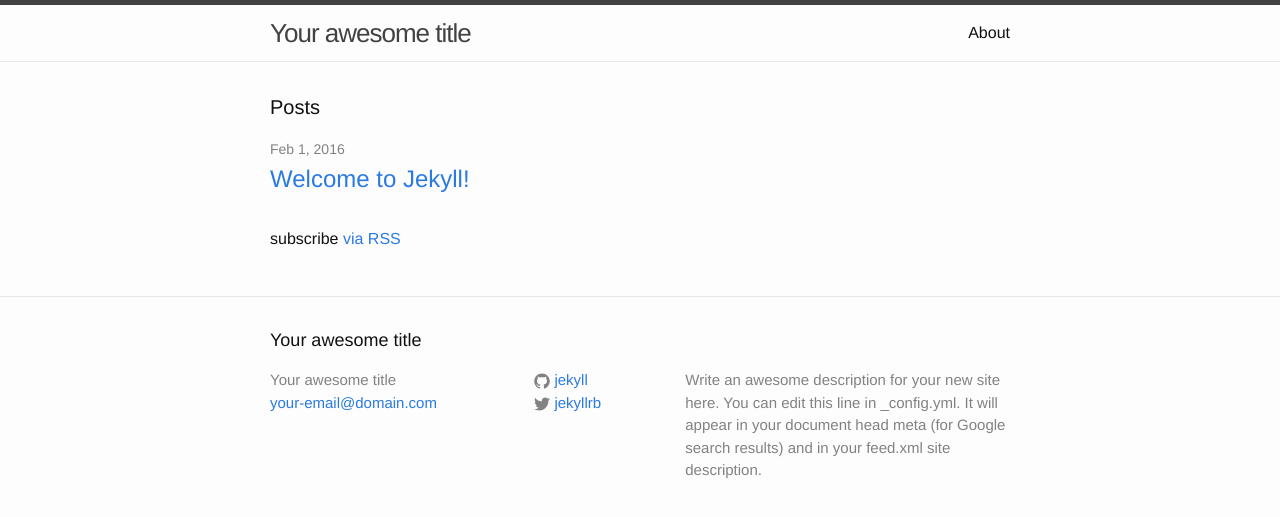
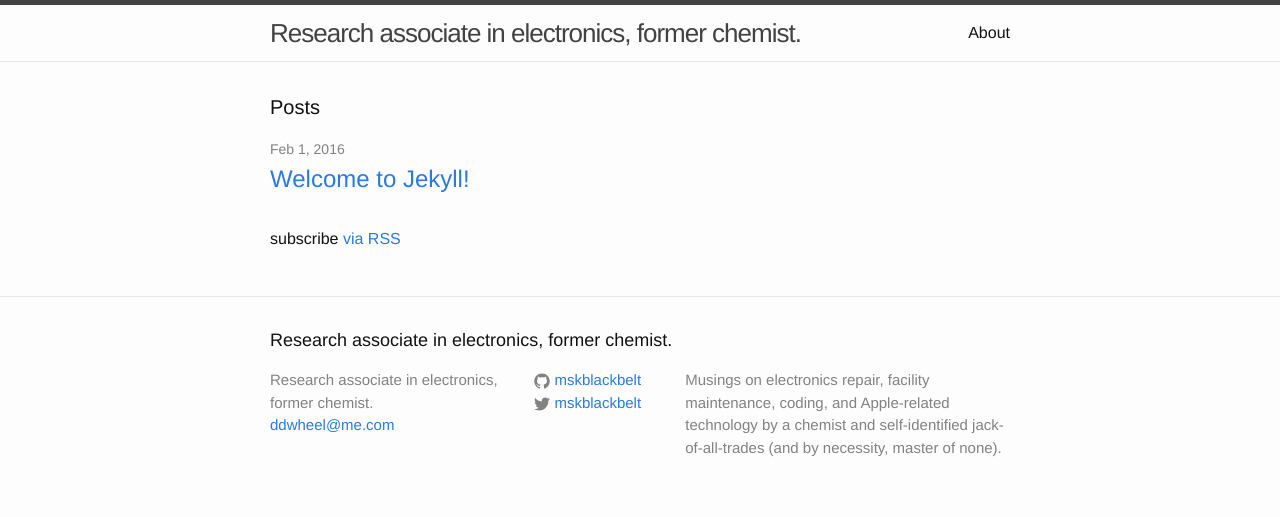
Before and after one commit to mskblackbelt/mskblackbelt.github.io, a Jekyll site: the page built from index.html, in a window 1280 px wide. Shown: the top 517 px of the page. Built offline with Jekyll 4.4.1, drawn with Linux system fonts in a browser that asks for light colours.

Commit message:
Working version, default theme. Twitter logo not working in footer.

```diff
--- a/_config.yml
+++ b/_config.yml
@@ -6,16 +6,16 @@
 # 'jekyll serve'. If you change this file, please restart the server process.
 
 # Site settings
-title: Your awesome title
-email: your-email@domain.com
+title: Research associate in electronics, former chemist.
+email: ddwheel@me.com
 description: > # this means to ignore newlines until "baseurl:"
-  Write an awesome description for your new site here. You can edit this
-  line in _config.yml. It will appear in your document head meta (for
-  Google search results) and in your feed.xml site description.
+  Musings on electronics repair, facility maintenance, coding, and
+  Apple-related technology by a chemist and self-identified jack-of-all-trades
+  (and by necessity, master of none).
 baseurl: "" # the subpath of your site, e.g. /blog
-url: "http://yourdomain.com" # the base hostname & protocol for your site
-twitter_username: jekyllrb
-github_username:  jekyll
+url: "http://mskblackbelt.github.io" # the base hostname & protocol for your site
+twitter_username: mskblackbelt
+github_username:  mskblackbelt
 
 # Build settings
 markdown: kramdown
--- a/_includes/icon-github.html
+++ b/_includes/icon-github.html
@@ -1 +1,4 @@
-<a href="https://github.com/{{ include.username }}"><span class="icon icon--github">{% include icon-github.svg %}</span><span class="username">{{ include.username }}</span></a>
+<a href="https://github.com/{{ include.username }}">
+	<span class="icon icon--github">{% include icon-github.svg %}</span>
+	<span class="username">{{ include.username }}</span>
+</a>
--- a/_includes/icon-twitter.html
+++ b/_includes/icon-twitter.html
@@ -1 +1,4 @@
-<a href="https://twitter.com/{{ include.username }}"><span class="icon icon--twitter">{% include icon-twitter.svg %}</span><span class="username">{{ include.username }}</span></a>
+<a href="https://twitter.com/{{ include.username }}">
+	<span class="icon icon--twitter">{% include icon-twitter.svg %}</span>
+	<span class="username">{{ include.username }}</span>
+</a>
```
Also changed, not shown: 5 other files.
